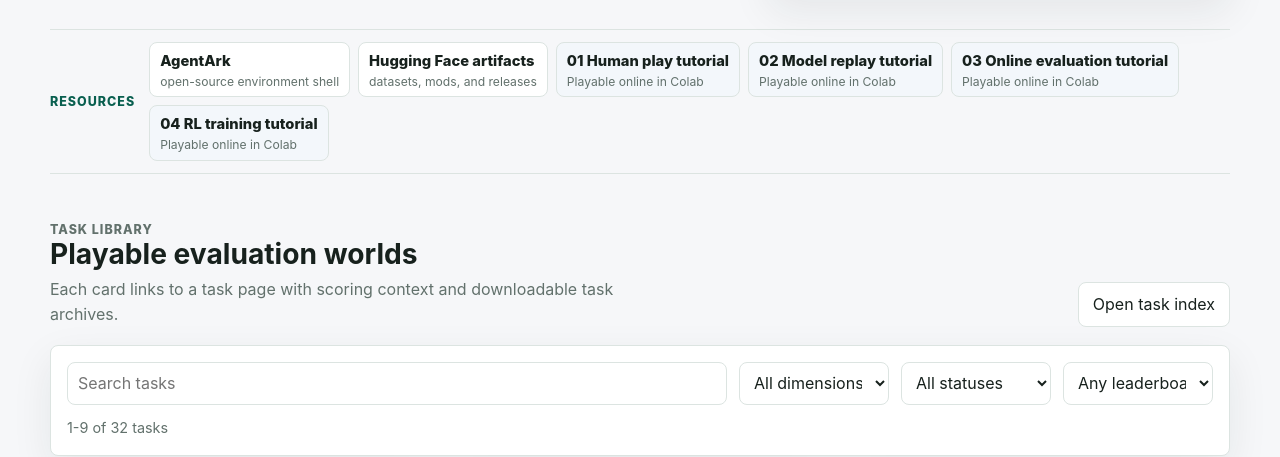
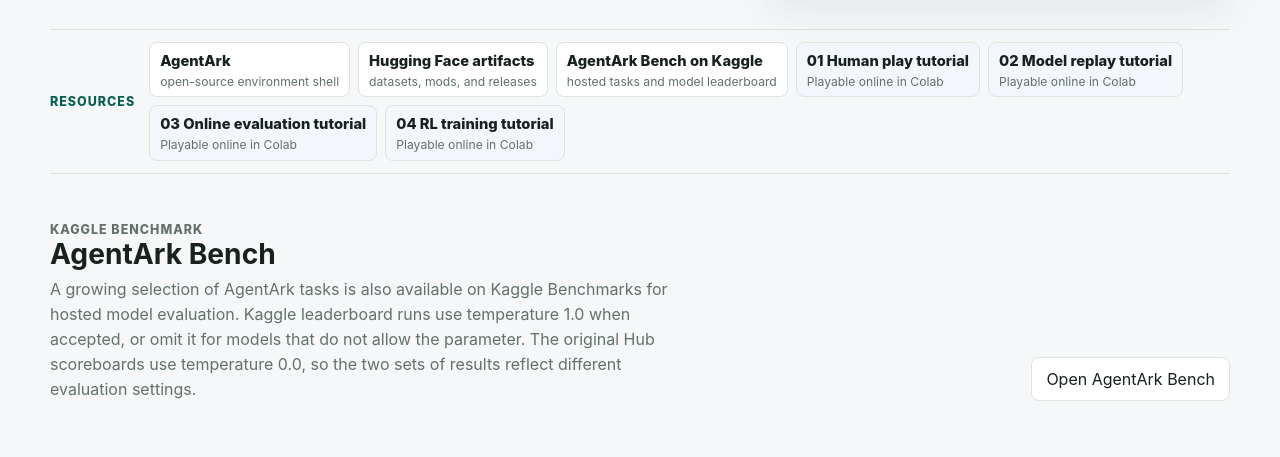
Before and after one commit to P90-RushB/agentark-hub, an Astro site: page / in a window 1280 px wide. Shown: the part 371-828 px from the top of the page. Built offline with nearby package versions, Linux system fonts and the light colour scheme; Astro itself is replaced by a stand-in of ours.

Commit message:
feat: feature AgentArk Bench on homepage

```diff
--- a/src/pages/index.astro
+++ b/src/pages/index.astro
@@ -27,6 +27,11 @@
     label: "Hugging Face artifacts",
     meta: "datasets, mods, and releases",
     href: "https://huggingface.co/datasets/P90-RushB/AgentArk"
+  },
+  {
+    label: "AgentArk Bench on Kaggle",
+    meta: "hosted tasks and model leaderboard",
+    href: "https://www.kaggle.com/benchmarks/xunyiljg/agentark-bench"
   }
 ];
 const tutorialLinks = [
@@ -107,6 +112,24 @@
   <section class="section">
     <div class="section-head">
       <div>
+        <p class="eyebrow">Kaggle benchmark</p>
+        <h2>AgentArk Bench</h2>
+        <p>
+          A growing selection of AgentArk tasks is also available on Kaggle Benchmarks for hosted
+          model evaluation. Kaggle leaderboard runs use temperature 1.0 when accepted, or omit it
+          for models that do not allow the parameter. The original Hub scoreboards use temperature
+          0.0, so the two sets of results reflect different evaluation settings.
+        </p>
+      </div>
+      <a class="button" href="https://www.kaggle.com/benchmarks/xunyiljg/agentark-bench">
+        Open AgentArk Bench
+      </a>
+    </div>
+  </section>
+
+  <section class="section">
+    <div class="section-head">
+      <div>
         <p class="eyebrow">Task library</p>
         <h2>Playable evaluation worlds</h2>
         <p>Each card links to a task page with scoring context and downloadable task archives.</p>
```
